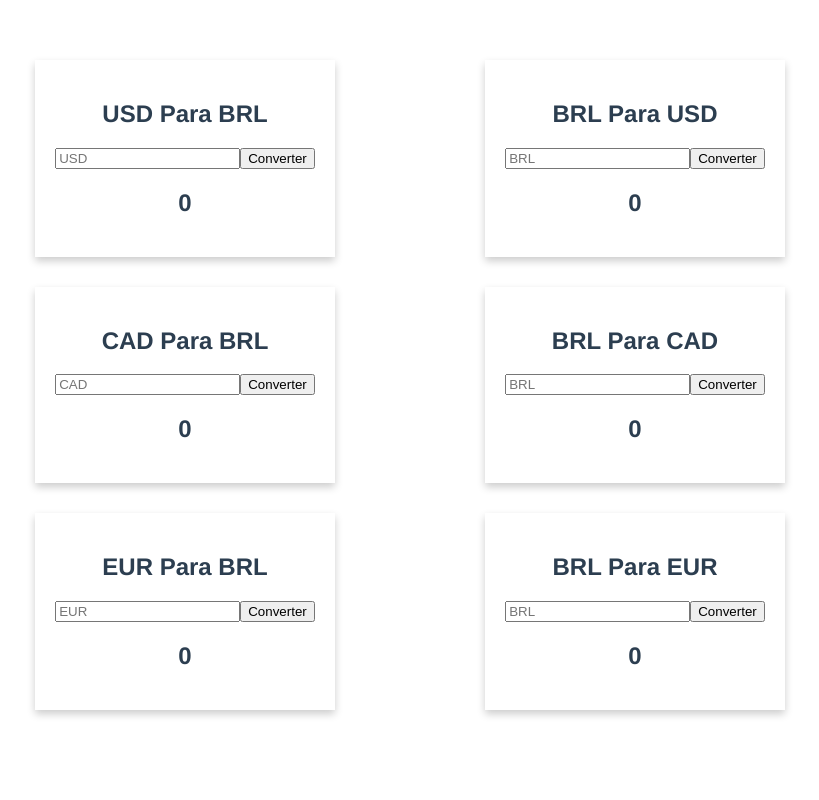
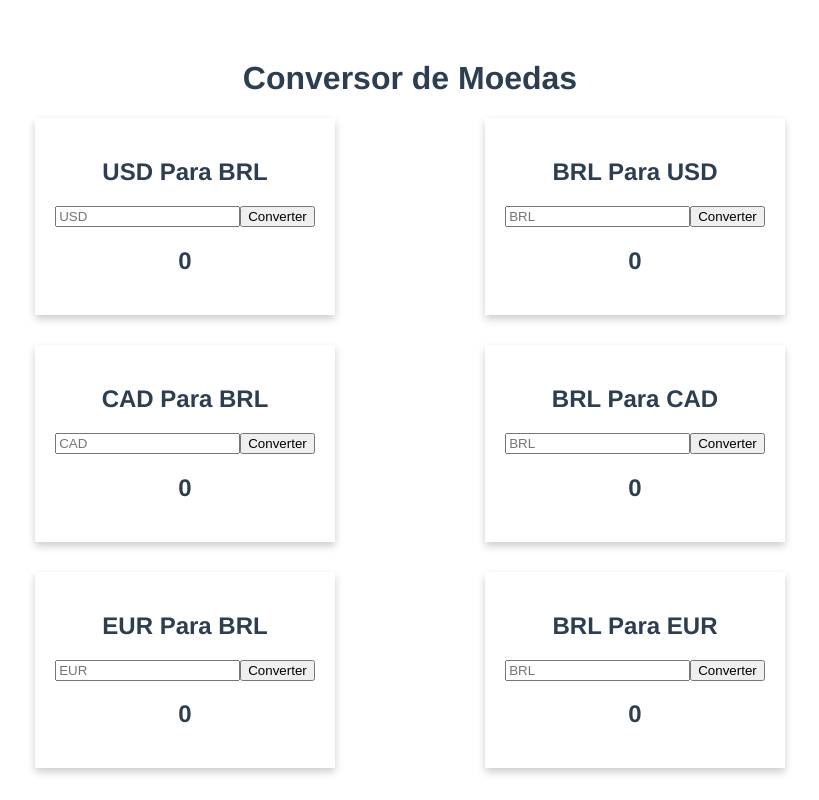
Before and after one commit to Pablo-Belusso/Conversor_Moedas__VUE, a Vue app: page / in a window 1280 px wide. Shown: the whole page, without its empty margins (230-1049 px from the left). Built offline with nearby package versions, Linux system fonts and the light colour scheme.

Commit message:
Commit 53

```diff
--- a/src/App.vue
+++ b/src/App.vue
@@ -1,6 +1,8 @@
 <template>
   <!-- eslint-disable vue/multi-word-component-names -->
   <div id="app">
+
+      <h1>Conversor de Moedas</h1>
 
       <div class="linha">
         <Conversor moeda-a="USD" moeda-b="BRL"/>
```
